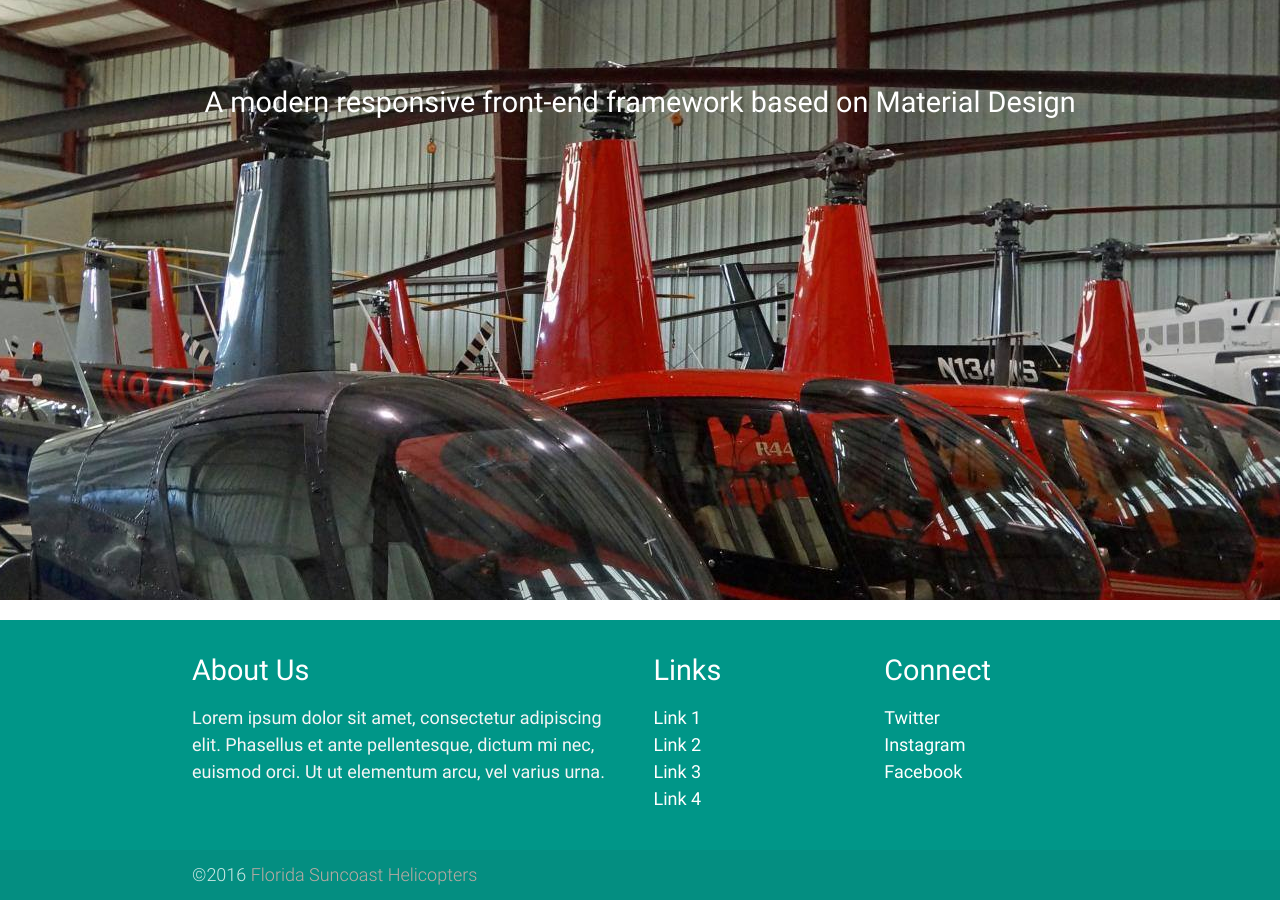
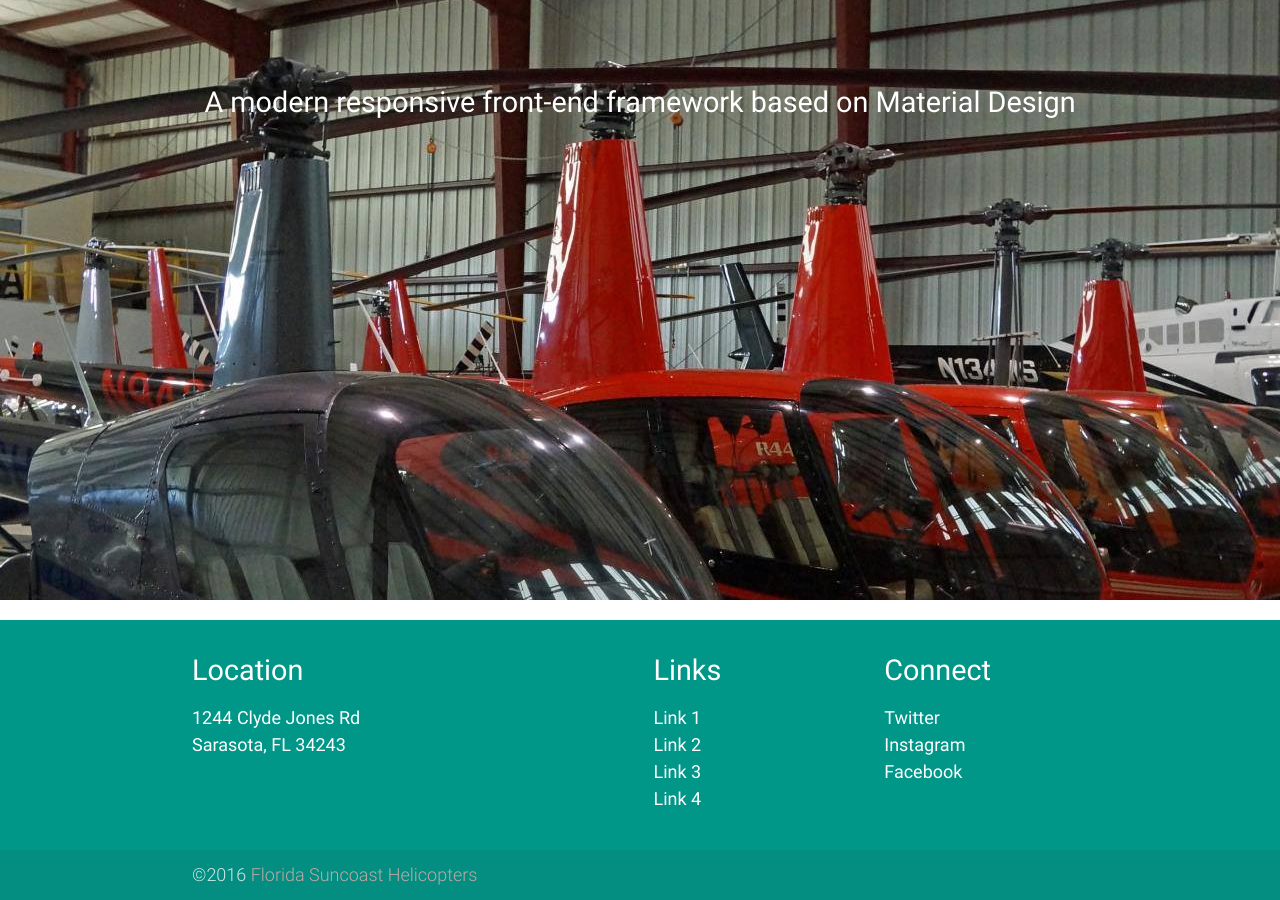
Before and after one commit to joncoop/fsh, a Jekyll site: the page built from index.html, in a window 1280 px wide and 900 px high, scrolled down 2215 px. Built offline with Jekyll 4.4.1, drawn with Linux system fonts in a browser that asks for light colours; nearby versions of some CDN libraries.

Commit message:
Put address in footer.

```diff
--- a/_includes/footer.html
+++ b/_includes/footer.html
@@ -2,8 +2,11 @@
   <div class="container">
     <div class="row">
       <div class="col s12 m12 l6">
-        <h5 class="white-text">About Us</h5>
-        <p class="grey-text text-lighten-4">Lorem ipsum dolor sit amet, consectetur adipiscing elit. Phasellus et ante pellentesque, dictum mi nec, euismod orci. Ut ut elementum arcu, vel varius urna.</p>
+        <h5 class="white-text">Location</h5>
+        <p class="grey-text text-lighten-4">
+          <a class="white-text" href="https://goo.gl/maps/tTaKaPZfXq92">1244 Clyde Jones Rd<br>
+          Sarasota, FL 34243</a>
+        </p>
       </div>
       <div class="col s12 m6 l3 ">
         <h5 class="white-text">Links</h5>
```
